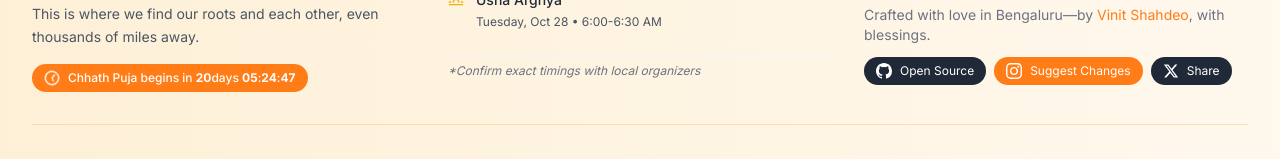
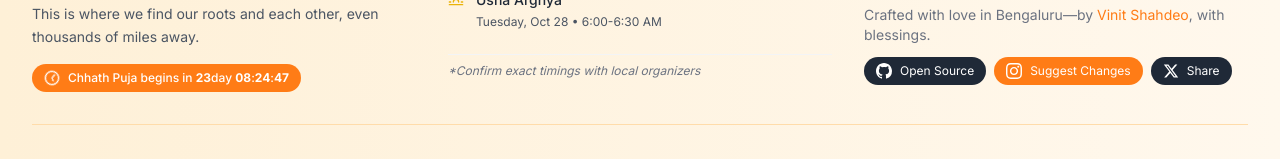
Before and after one commit to vinitshahdeo/chhath-puja, a React (Vite) app: page / in a window 1280 px wide. Shown: the part 4784-4943 px from the top of the page. Built offline with nearby package versions, Linux system fonts and the light colour scheme; the HTML template or start-up script is replaced by a standard one.

Commit message:
fixed footer countdown timer

```diff
--- a/src/components/CountdownTimer.jsx
+++ b/src/components/CountdownTimer.jsx
@@ -10,7 +10,8 @@ const CountdownTimer = () => {
 
   useEffect(() => {
     // Chhath Puja 2025 starts on October 25, 2025 at 6:00 AM IST
-    const targetDate = new Date('2025-10-25T06:00:00+05:30');
+    // Chhath Puja 2025 ends on October 28, 2025 at 9:00 AM IST
+    const targetDate = new Date('2025-10-28T09:00:00+05:30');
 
     const updateTimer = () => {
       const now = new Date();
@@ -39,7 +40,7 @@ const CountdownTimer = () => {
 
   return (
     <span className="font-medium text-xs">
-      Chhath Puja begins in <strong>{timeLeft.days}</strong>days <strong>{String(timeLeft.hours).padStart(2, '0')}</strong>:<strong>{String(timeLeft.minutes).padStart(2, '0')}</strong>:<strong>{String(timeLeft.seconds).padStart(2, '0')}</strong>
+      Chhath Puja begins in <strong>{timeLeft.days}</strong>day <strong>{String(timeLeft.hours).padStart(2, '0')}</strong>:<strong>{String(timeLeft.minutes).padStart(2, '0')}</strong>:<strong>{String(timeLeft.seconds).padStart(2, '0')}</strong>
     </span>
   );
 };
--- a/src/components/Footer.jsx
+++ b/src/components/Footer.jsx
@@ -47,7 +47,7 @@ const Footer = () => {
                   <Clock className="h-4 w-4 animate-spin" style={{ animationDuration: '60s' }} />
                   <CountdownTimer />
                   <div className="absolute bottom-full mb-2 left-1/2 transform -translate-x-1/2 bg-gray-900 text-white text-xs px-2 py-1 rounded opacity-0 group-hover:opacity-100 transition-opacity duration-200 whitespace-nowrap pointer-events-none z-50">
-                    <span className="hidden sm:inline">Chhath Puja begins October 25, 2025</span>
+                    <span className="hidden sm:inline">Chhath Puja ends October 28, 2025</span>
                     <span className="sm:hidden">Countdown</span>
                   </div>
                 </div>
```
